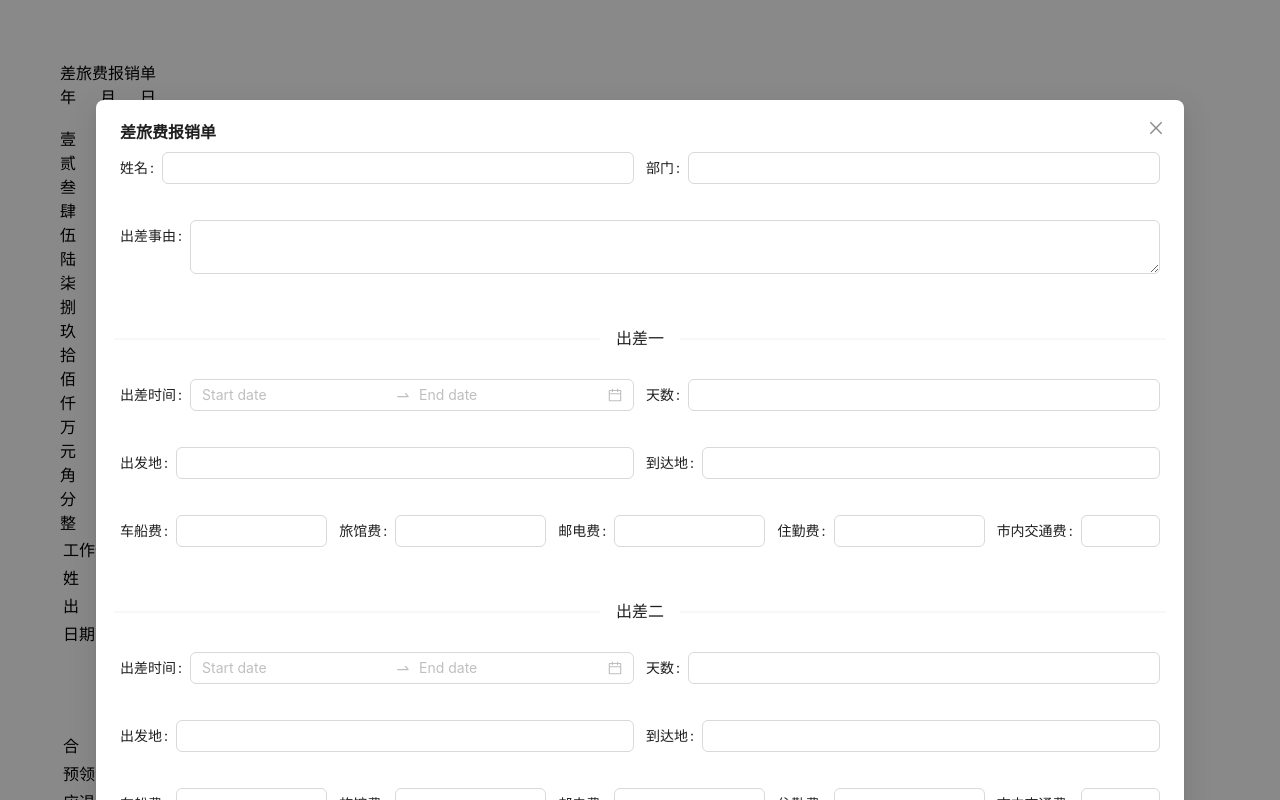
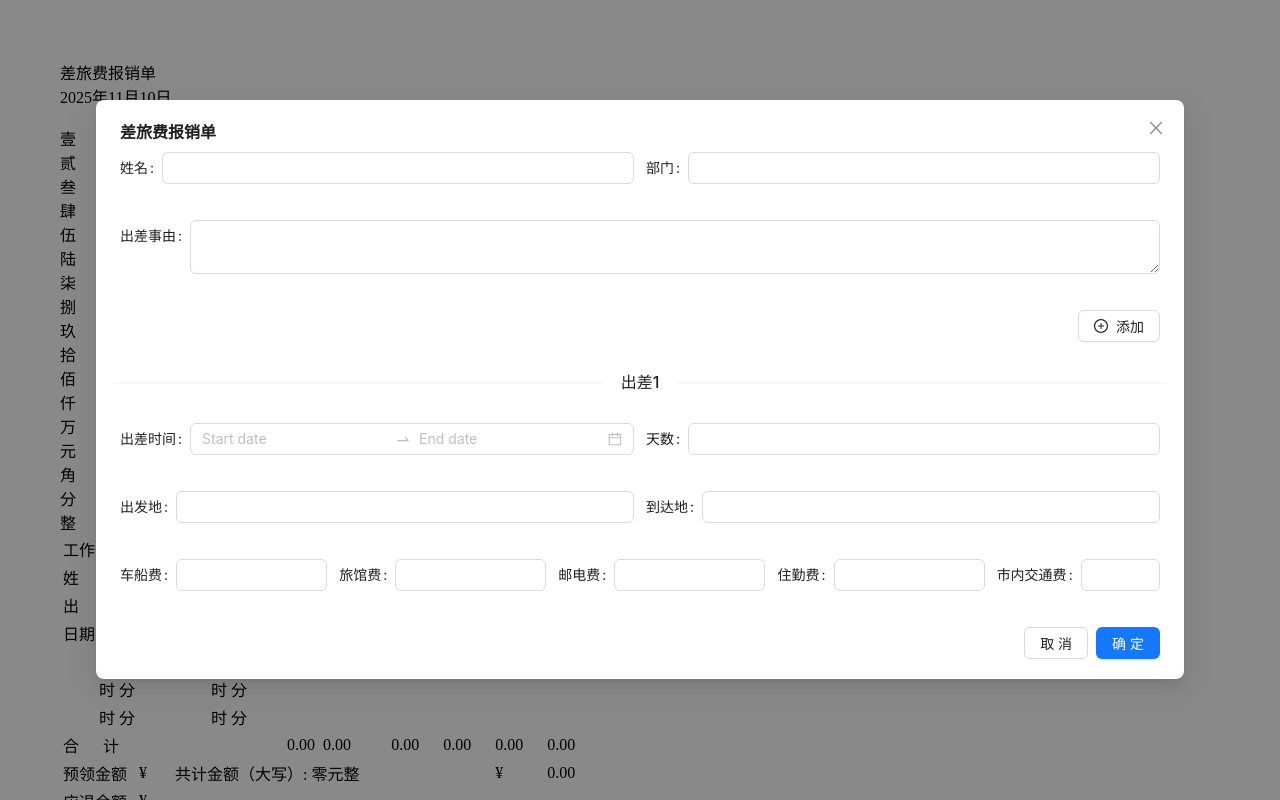
Before and after one commit to xlorne/pdf-invoices, a React app in the folder web/: page /#/clf in a window 1280 px wide. Both pictures are taken after a click on the element "差旅费报销单". Shown: the top 800 px of the page. Built offline with nearby package versions, Linux system fonts and the light colour scheme; the HTML template or start-up script is replaced by a standard one.

Commit message:
fix number

```diff
--- a/web/package.json
+++ b/web/package.json
@@ -9,6 +9,7 @@
     "preview": "rsbuild preview"
   },
   "dependencies": {
+    "@ant-design/icons": "~5.6.1",
     "antd": "^5.28.0",
     "react": "^18.3.1",
     "react-dom": "^18.3.1",
--- a/web/src/pages/clf.tsx
+++ b/web/src/pages/clf.tsx
@@ -1,8 +1,150 @@
 import React, { useState } from "react";
 import styles from './clf.modules.css';
-import { Checkbox, Col, DatePicker, Divider, Form, Input, Modal, Radio, Row } from "antd";
+import { Button, Col, DatePicker, Divider, Flex, Form, Input, message, Modal, Radio, Row, Space } from "antd";
 import { numberToChineseRMB } from "../utils/money";
 import dayjs from "dayjs";
+import { PlusCircleOutlined } from "@ant-design/icons";
+
+
+interface BodyFormItemProps {
+    number: number;
+}
+
+
+const BodyFormItem: React.FC<BodyFormItemProps> = (props) => {
+
+    const number = props.number;
+
+    return (
+        <>
+            <Divider>出差{number}</Divider>
+
+            <Col span={12}>
+                <Form.Item name={"date" + number} label="出差时间">
+                    <DatePicker.RangePicker showTime format={"YYYY-MM-DD HH:mm"} style={{ width: '100%' }} />
+                </Form.Item>
+            </Col>
+            <Col span={12}>
+                <Form.Item name={"days" + number} label="天数">
+                    <Input type="number" />
+                </Form.Item>
+            </Col>
+
+            <Col span={12}>
+                <Form.Item name={"from" + number} label="出发地">
+                    <Input />
+                </Form.Item>
+            </Col>
+
+            <Col span={12}>
+                <Form.Item name={"to" + number} label="到达地">
+                    <Input />
+                </Form.Item>
+            </Col>
+
+            <Col span={5}>
+                <Form.Item name={"ccf" + number} label="车船费">
+                    <Input type="number" />
+                </Form.Item>
+            </Col>
+            <Col span={5}>
+                <Form.Item name={"lgf" + number} label="旅馆费">
+                    <Input type="number" />
+                </Form.Item>
+            </Col>
+            <Col span={5}>
+                <Form.Item name={"ydf" + number} label="邮电费">
+                    <Input type="number" />
+                </Form.Item>
+            </Col>
+            <Col span={5}>
+                <Form.Item name={"zqf" + number} label="住勤费">
+                    <Input type="number" />
+                </Form.Item>
+            </Col>
+            <Col span={4}>
+                <Form.Item name={"jtf" + number} label="市内交通费">
+                    <Input type="number" />
+                </Form.Item>
+            </Col>
+        </>
+    )
+}
+
+
+interface BodyDetailItemProps {
+    data: any;
+    number: number;
+}
+
+const BodyDetailItem: React.FC<BodyDetailItemProps> = (props) => {
+    const data = props.data;
+    const number = props.number;
+
+    return (
+        <tr>
+            <td contentEditable={true}>{data?.["date" + number] && data?.["date" + number][0].format('YYYY年MM月DD日')}</td>
+            <td contentEditable={true}>
+                {data?.["date" + number] && (
+                    <span>{data?.["date" + number][0].format('HH时mm分')}</span>
+                )}
+                {!data?.["date" + number] && (
+                    <span>时 分</span>
+                )}
+            </td>
+            <td contentEditable={true}>
+                {data?.["from" + number] && (
+                    <span>{data?.["from" + number]}</span>
+                )}
+            </td>
+            <td contentEditable={true}>{data?.["date" + number] && data?.["date" + number][1].format('YYYY年MM月DD日')}</td>
+            <td contentEditable={true}>
+                {data?.["date" + number] && (
+                    <span>{data?.["date" + number][1].format('HH时mm分')}</span>
+                )}
+                {!data?.["date" + number] && (
+                    <span>时 分</span>
+                )}
+            </td>
+            <td contentEditable={true}>
+                {data?.["to" + number] && (
+                    <span>{data?.["to" + number]}</span>
+                )}
+            </td>
+            <td contentEditable={true}>
+                {data?.["days" + number] && (
+                    <span>{data?.["days" + number]}</span>
+                )}
+            </td>
+            <td contentEditable={true}>
+                {data?.["ccf" + number] && (
+                    <span>{data?.["ccf" + number]}</span>
+                )}
+            </td>
+            <td contentEditable={true}>
+                {data?.["lgf" + number] && (
+                    <span>{data?.["lgf" + number]}</span>
+                )}
+            </td>
+            <td contentEditable={true}>
+                {data?.["ydf" + number] && (
+                    <span>{data?.["ydf" + number]}</span>
+                )}
+            </td>
+            <td contentEditable={true}>
+                {data?.["zqf" + number] && (
+                    <span>{data?.["zqf" + number]}</span>
+                )}
+            </td>
+            <td contentEditable={true}>
+                {data?.["jtf" + number] && (
+                    <span>{data?.["jtf" + number]}</span>
+                )}
+            </td>
+            <td colspan={2}></td>
+        </tr>
+    )
+}
 
 const CLFPage = () => {
 
@@ -12,9 +154,32 @@ const CLFPage = () => {
 
     const currentDate = dayjs().format('YYYY年MM月DD日');
 
+    const [maxNumber, setMaxNumber] = React.useState(1);
+
 
     const moneyToWords = (money: number) => {
         return numberToChineseRMB(money);
+    }
+
+    const total = ()=>{
+        const ccf = summary('ccf');
+        const lgf = summary('lgf');
+        const ydf = summary('ydf');
+        const zqf = summary('zqf');
+        const jtf = summary('jtf');
+        const total = ccf+lgf+ydf+zqf+jtf;
+        return Number.parseFloat(total).toFixed(2);
+    }
+
+    const summary = (key:string)=>{
+        let total = 0;
+        for(let index=0;index<3;index++){
+            const value = data?.[key+(index+1)];
+            if(value){
+                total += Number.parseFloat(value);
+            }
+        }
+        return total.toFixed(2);
     }
 
     return (
@@ -53,158 +218,34 @@ const CLFPage = () => {
                         </Col>
 
 
-                        <Divider>出差一</Divider>
-
-                        <Col span={12}>
-                            <Form.Item name="date1" label="出差时间">
-                                <DatePicker.RangePicker showTime format={"YYYY-MM-DD HH:mm"} style={{ width: '100%' }} />
-                            </Form.Item>
+                        <Col span={24}>
+                            <Flex
+                                justify="end"
+                                align="center"
+                            >
+                                <Button
+                                    disabled={maxNumber >= 3}
+                                    icon={<PlusCircleOutlined />}
+                                    onClick={() => {
+                                        setMaxNumber(current => {
+                                            if (current + 1 > 3) {
+                                                message.error('不能超过3个项目.');
+                                                return current;
+                                            }
+                                            return current + 1;
+                                        });
+                                    }}
+                                >
+                                    添加</Button>
+                            </Flex>
                         </Col>
-                        <Col span={12}>
-                            <Form.Item name="days1" label="天数">
-                                <Input type="number" />
-                            </Form.Item>
-                        </Col>
-
-                        <Col span={12}>
-                            <Form.Item name="from1" label="出发地">
-                                <Input />
-                            </Form.Item>
-                        </Col>
-
-                        <Col span={12}>
-                            <Form.Item name="to1" label="到达地">
-                                <Input />
-                            </Form.Item>
-                        </Col>
-
-                        <Col span={5}>
-                            <Form.Item name="ccf1" label="车船费">
-                                <Input type="number" />
-                            </Form.Item>
-                        </Col>
-                        <Col span={5}>
-                            <Form.Item name="lgf1" label="旅馆费">
-                                <Input type="number" />
-                            </Form.Item>
-                        </Col>
-                        <Col span={5}>
-                            <Form.Item name="ydf1" label="邮电费">
-                                <Input type="number" />
-                            </Form.Item>
-                        </Col>
-                        <Col span={5}>
-                            <Form.Item name="zqf1" label="住勤费">
-                                <Input type="number" />
-                            </Form.Item>
-                        </Col>
-                        <Col span={4}>
-                            <Form.Item name="jtf1" label="市内交通费">
-                                <Input type="number" />
-                            </Form.Item>
-                        </Col>
-
-                        <Divider>出差二</Divider>
-
-                        <Col span={12}>
-                            <Form.Item name="date2" label="出差时间">
-                                <DatePicker.RangePicker showTime format={"YYYY-MM-DD HH:mm"} style={{ width: '100%' }} />
-                            </Form.Item>
-                        </Col>
-                        <Col span={12}>
-                            <Form.Item name="days2" label="天数">
-                                <Input type="number" />
-                            </Form.Item>
-                        </Col>
-
-                        <Col span={12}>
-                            <Form.Item name="from2" label="出发地">
-                                <Input />
-                            </Form.Item>
-                        </Col>
-
-                        <Col span={12}>
-                            <Form.Item name="to2" label="到达地">
-                                <Input />
-                            </Form.Item>
-                        </Col>
-
-                        <Col span={5}>
-                            <Form.Item name="ccf2" label="车船费">
-                                <Input type="number" />
-                            </Form.Item>
-                        </Col>
-                        <Col span={5}>
-                            <Form.Item name="lgf2" label="旅馆费">
-                                <Input type="number" />
-                            </Form.Item>
-                        </Col>
-                        <Col span={5}>
-                            <Form.Item name="ydf2" label="邮电费">
-                                <Input type="number" />
-                            </Form.Item>
-                        </Col>
-                        <Col span={5}>
-                            <Form.Item name="zqf2" label="住勤费">
-                                <Input type="number" />
-                            </Form.Item>
-                        </Col>
-                        <Col span={4}>
-                            <Form.Item name="jtf2" label="市内交通费">
-                                <Input type="number" />
-                            </Form.Item>
-                        </Col>
-
-                        <Divider>出差三</Divider>
-
-                        <Col span={12}>
-                            <Form.Item name="date3" label="出差时间">
-                                <DatePicker.RangePicker showTime format={"YYYY-MM-DD HH:mm"} style={{ width: '100%' }} />
-                            </Form.Item>
-                        </Col>
-                        <Col span={12}>
-                            <Form.Item name="days3" label="天数">
-                                <Input type="number" />
-                            </Form.Item>
-                        </Col>
-
-                        <Col span={12}>
-                            <Form.Item name="from3" label="出发地">
-                                <Input />
-                            </Form.Item>
-                        </Col>
-
-                        <Col span={12}>
-                            <Form.Item name="to3" label="到达地">
-                                <Input />
-                            </Form.Item>
-                        </Col>
-
-                        <Col span={5}>
-                            <Form.Item name="ccf3" label="车船费">
-                                <Input type="number" />
-                            </Form.Item>
-                        </Col>
-                        <Col span={5}>
-                            <Form.Item name="lgf3" label="旅馆费">
-                                <Input type="number" />
-                            </Form.Item>
-                        </Col>
-                        <Col span={5}>
-                            <Form.Item name="ydf3" label="邮电费">
-                                <Input type="number" />
-                            </Form.Item>
-                        </Col>
-                        <Col span={5}>
-                            <Form.Item name="zqf3" label="住勤费">
-                                <Input type="number" />
-                            </Form.Item>
-                        </Col>
-                        <Col span={4}>
-                            <Form.Item name="jtf3" label="市内交通费">
-                                <Input type="number" />
-                            </Form.Item>
-                        </Col>
+                        {
+                            Array.from({ length: maxNumber }).map((_, number) => {
+                                return (
+                                    <BodyFormItem number={number + 1} />
+                                )
+                            })
+                        }
                     </Row>
                 </Form>
             </Modal>
@@ -214,7 +255,12 @@ const CLFPage = () => {
             }} className={styles.header}>差旅费报销单</div>
 
             <div className={styles.date_section}>
-                年 &nbsp;&nbsp;&nbsp;&nbsp; 月 &nbsp;&nbsp;&nbsp;&nbsp; 日
+                {currentDate && (
+                    <span>{currentDate}</span>
+                )}
+                {!currentDate && (
+                    <span contentEditable={true}>年 &nbsp;&nbsp;&nbsp;&nbsp; 月 &nbsp;&nbsp;&nbsp;&nbsp; 日</span>
+                )}
             </div>
 
             <div className={styles.vertical_cell}>
@@ -224,13 +270,13 @@ const CLFPage = () => {
             <table className={styles.mtable}>
                 <tr>
                     <td colspan={2} className={styles.section_header}>工作部门</td>
-                    <td colspan={5}></td>
+                    <td colspan={5} contentEditable={true}>{data?.department}</td>
                     <td rowspan={2} className={styles.section_header}>出差事由</td>
-                    <td colspan={7} rowspan={2}></td>
+                    <td colspan={7} rowspan={2} contentEditable={true}>{data?.desc}</td>
                 </tr>
                 <tr>
                     <td colspan={2} className={styles.section_header}>姓 &nbsp;&nbsp;&nbsp;&nbsp; 名</td>
-                    <td colspan={5}></td>
+                    <td colspan={5} contentEditable={true}>{data?.name}</td>
                 </tr>
 
                 <tr>
@@ -254,71 +300,31 @@ const CLFPage = () => {
                     <td className={styles.sub_header}>地点</td>
                 </tr>
 
-                <tr>
-                    <td></td>
-                    <td>时 分</td>
-                    <td></td>
-                    <td></td>
-                    <td>时 分</td>
-                    <td></td>
-                    <td></td>
-                    <td></td>
-                    <td></td>
-                    <td></td>
-                    <td></td>
-                    <td></td>
-                    <td colspan={2}></td>
-                </tr>
-
-                <tr>
-                    <td></td>
-                    <td>时 分</td>
-                    <td></td>
-                    <td></td>
-                    <td>时 分</td>
-                    <td></td>
-                    <td></td>
-                    <td></td>
-                    <td></td>
-                    <td></td>
-                    <td></td>
-                    <td></td>
-                    <td colspan={2}></td>
-                </tr>
-
-                <tr>
-                    <td></td>
-                    <td>时 分</td>
-                    <td></td>
-                    <td></td>
-                    <td>时 分</td>
-                    <td></td>
-                    <td></td>
-                    <td></td>
-                    <td></td>
-                    <td></td>
-                    <td></td>
-                    <td></td>
-                    <td colspan={2}></td>
-                </tr>
+                {
+                    Array.from({ length: 3 }).map((_, number) => {
+                        return (
+                            <BodyDetailItem data={data} number={number + 1} />
+                        )
+                    })
+                }
 
                 <tr>
                     <td colspan={6} className={styles.section_header}>合 &nbsp;&nbsp;&nbsp;&nbsp; 计</td>
-                    <td></td>
-                    <td></td>
-                    <td></td>
-                    <td></td>
-                    <td></td>
-                    <td></td>
+                    <td>{summary('days')}</td>
+                    <td>{summary('ccf')}</td>
+                    <td>{summary('lgf')}</td>
+                    <td>{summary('ydf')}</td>
+                    <td>{summary('zqf')}</td>
+                    <td>{summary('jtf')}</td>
                     <td colspan={2}></td>
                 </tr>
 
                 <tr>
                     <td colspan={2} className={styles.section_header}>预领金额</td>
                     <td className={styles.amount_column}>¥</td>
-                    <td colspan={7} className={styles.section_header}>共计金额（大写）</td>
-                    <td className={styles.amount_column}>¥</td>
-                    <td colspan={3} ></td>
+                    <td colspan={7} className={styles.section_header}>共计金额（大写）: {moneyToWords(total())}</td>
+                    <td className={styles.amount_column}>¥ </td>
+                    <td colspan={3} >{total()}</td>
                 </tr>
 
                 <tr>
```
Also changed, not shown: 1 other file (tests, documents, lock files or other folders).
